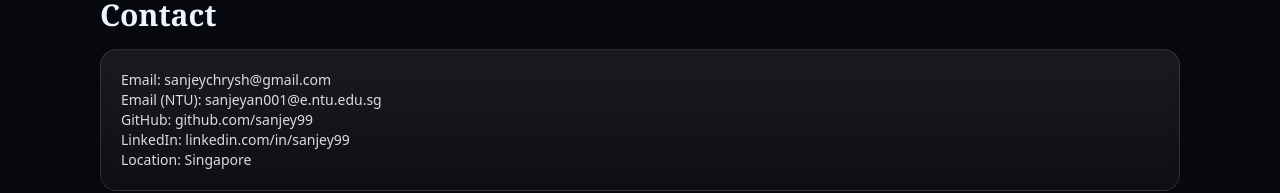
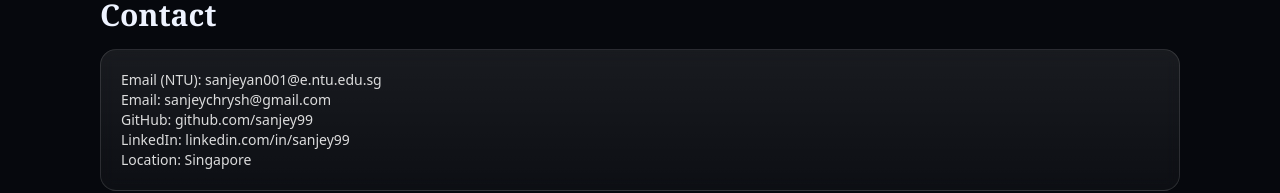
Before and after one commit to sanjey99/personal-website, a Next.js app: page / in a window 1280 px wide. Shown: the part 2228-2421 px from the top of the page. Built offline with nearby package versions, Linux system fonts and the light colour scheme.

Commit message:
Set school email as primary contact on website

```diff
--- a/src/app/page.tsx
+++ b/src/app/page.tsx
@@ -161,8 +161,8 @@ export default function Home() {
         <section id="contact" className="py-14">
           <h2 className="mb-4 text-3xl font-semibold" style={{ fontFamily: "Georgia, ui-serif, serif" }}>Contact</h2>
           <div className="glass rounded-2xl p-5 text-sm text-white/85">
+            <p>Email (NTU): sanjeyan001@e.ntu.edu.sg</p>
             <p>Email: sanjeychrysh@gmail.com</p>
-            <p>Email (NTU): sanjeyan001@e.ntu.edu.sg</p>
             <p>GitHub: github.com/sanjey99</p>
             <p>LinkedIn: linkedin.com/in/sanjey99</p>
             <p>Location: Singapore</p>
```
